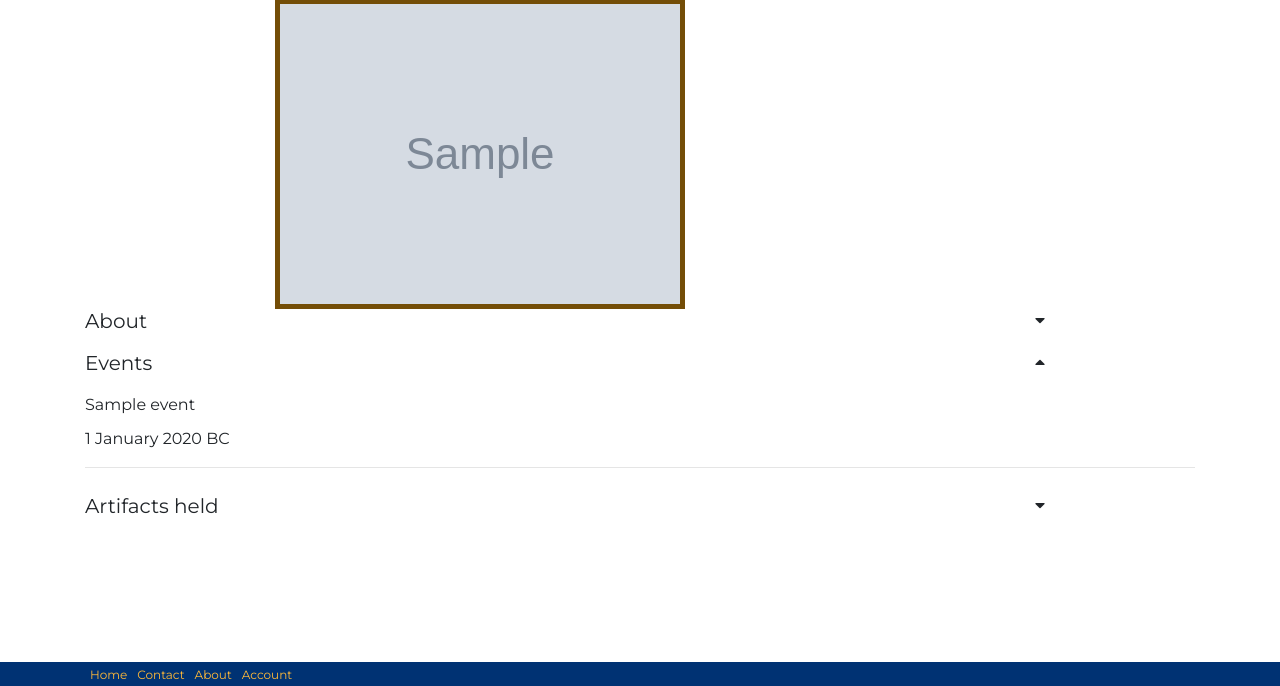
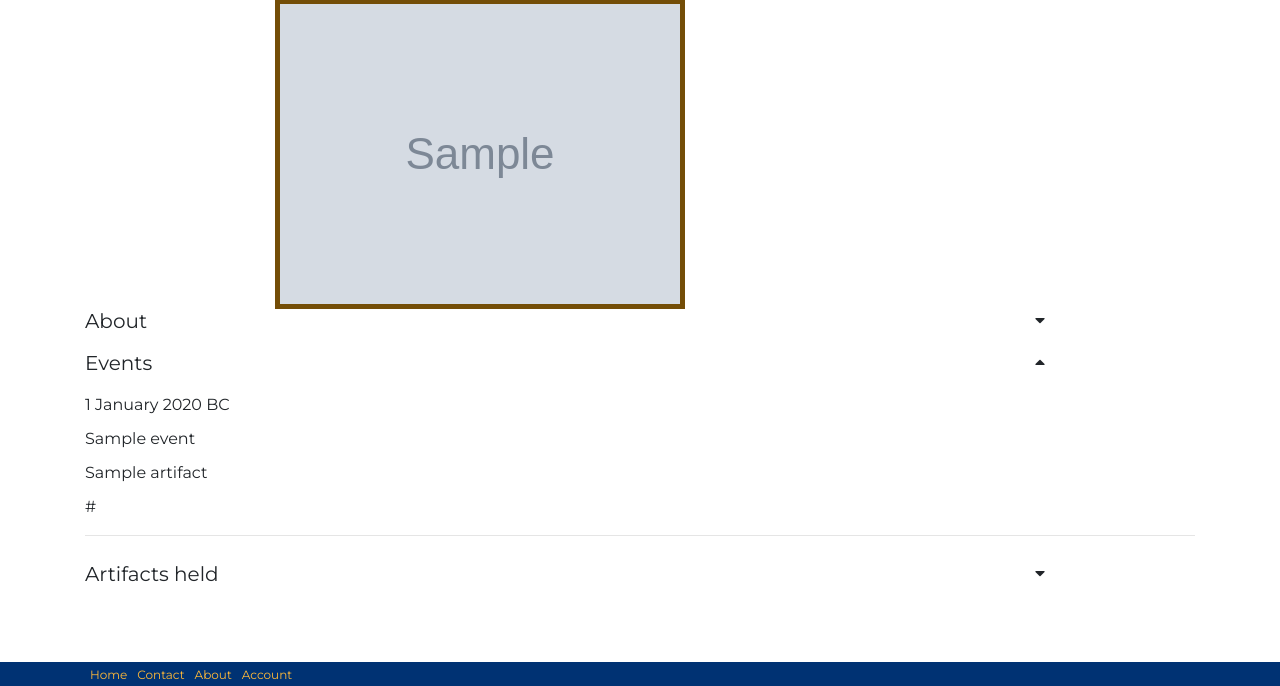
Before and after one commit to Shilldon/artifact-auction, a Django app: page /history/historical_figure/1 in a window 1280 px wide, after a click that opens the changed part. Shown: the part 114-800 px from the top of the page. Run offline with Django 3.2, Linux system fonts and the light colour scheme; tables that the repository leaves empty hold one stand-in row (values such as "Sample post"); grey boxes marked "Sample" are stand-in pictures; some libraries are stand-ins or nearby versions.

Commit message:
styled historical figures view and added code to model providing links to artifacts and owners

```diff
--- a/artifacts/templates/display_artifact.html
+++ b/artifacts/templates/display_artifact.html
@@ -228,7 +228,7 @@
         {% endif %}
         <div class="row">
             <div class="col-12">
-                <span>{{ event.description }}</span>
+                <span>{{ event.url_description | safe}}</span>
             </div>
         </div>
         <hr>
--- a/history/models.py
+++ b/history/models.py
@@ -1,3 +1,4 @@
+import re
 from django.db import models
 from django.core.exceptions import ValidationError
 from artifacts.models import Artifact
@@ -20,6 +21,7 @@ class Event(models.Model):
 
     name = models.CharField(max_length=50, default="")
     description = models.CharField(max_length=800, default="")
+    url_description = models.CharField(max_length=800, default="", blank=True)
     year = models.PositiveIntegerField(default=0)
     sort_year = models.IntegerField(default=0)
     bc = models.CharField(max_length=2, choices=BCAD_CHOICE, default='BC')
@@ -49,6 +51,13 @@ class Event(models.Model):
                 self.sort_year=-self.year
             else:
                 self.sort_year=self.year
+        artifact_name = re.compile(self.artifact.name, re.IGNORECASE)
+        artifact_link_string=artifact_name.sub("<a href='/artifacts/artifact/"+str(self.artifact.id)+"'>"+self.artifact.name+"</a>", self.description)
+
+        owner_name = re.compile(self.owner.name, re.IGNORECASE)
+        self.url_description=owner_name.sub("<a href='/history/historical_figure/"+str(self.owner.id)+"'>"+self.owner.name+"</a>", artifact_link_string)
+
+
 
     def __str__(self):
         return self.name
--- a/history/templates/historical_figure.html
+++ b/history/templates/historical_figure.html
@@ -51,11 +51,6 @@
         {% for event in events %}
         <div class="row">
             <div class="col-12">
-                {{ event.name }}
-            </div>
-        </div>
-        <div class="row">
-            <div class="col-12">
                 {% if event.day %}
                 <span>{{ event.day }} </span>
                 {% endif %}
@@ -64,6 +59,21 @@
                 {% endif %}
                 <span>{{ event.year }}</span>
                 <span>{{ event.bc }}</span>
+            </div>
+        </div>
+        <div class="row">
+            <div class="col-12">
+                {{ event.name }}
+            </div>
+        </div>
+        <div class="row">
+            <div class="col-12">
+                <span>{{ event.artifact }}</span>
+            </div>
+        </div>
+        <div class="row">
+            <div class="col-12">
+                <span>{{ event.url_description | safe }}</span>
             </div>
         </div>
         <hr>
--- a/static/css/custom.css
+++ b/static/css/custom.css
@@ -234,6 +234,10 @@ img {
 #id_amount_bid {
   font-size: 0.8rem; }
 
+#history-collapse a {
+  color: #003273;
+  cursor: pointer; }
+
 footer {
   padding-top: 20px;
   padding-bottom: 20px;
--- a/static/css/custom.scss
+++ b/static/css/custom.scss
@@ -335,6 +335,13 @@ img {
     font-size:0.8rem;
 }
 
+#history-collapse {
+    a {
+        color: $font-color-blue;
+        cursor: pointer;
+    }
+}
+
 //-----FOOTER-----//
 
 footer {
```
Also changed, not shown: 1 other file.
